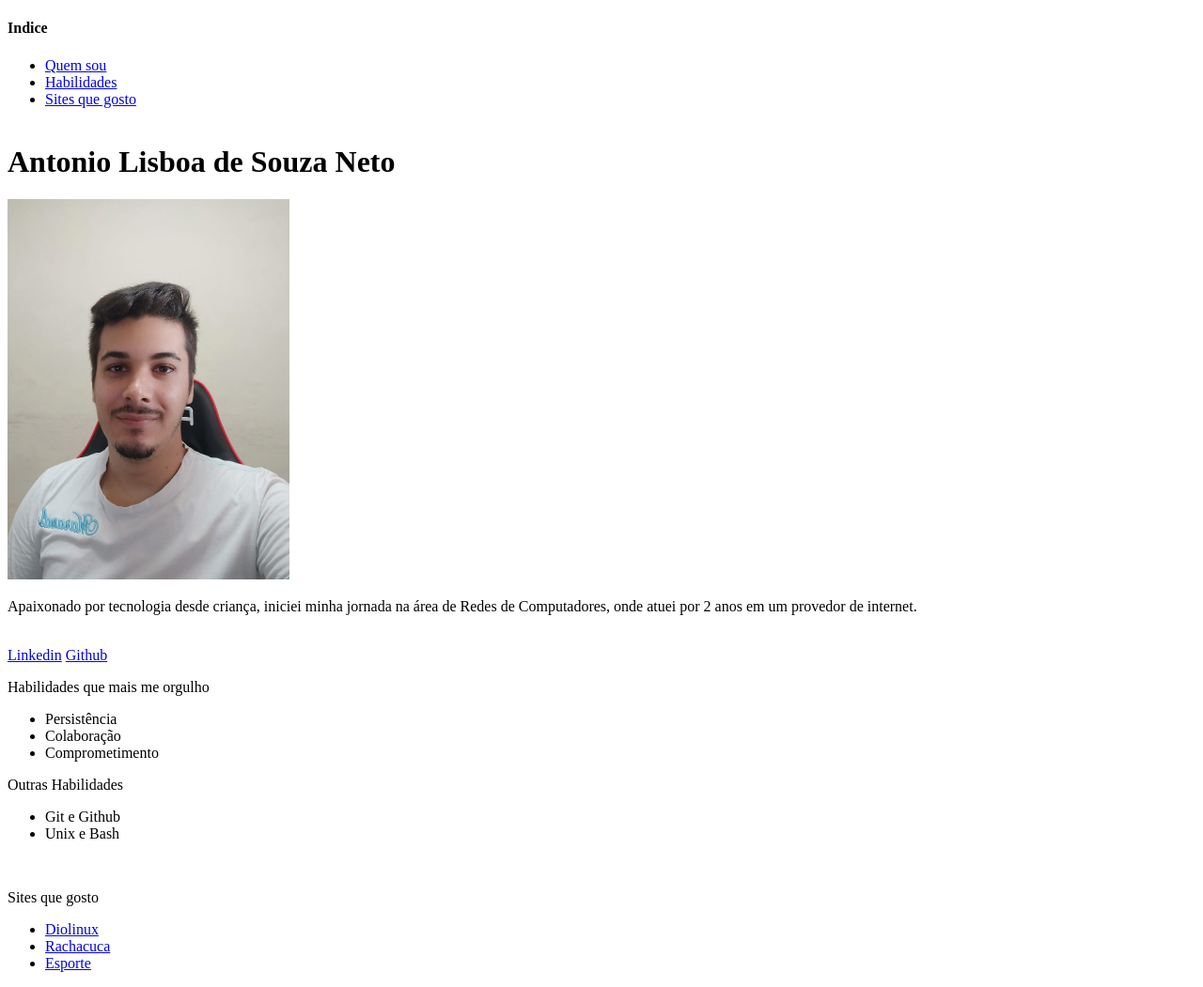
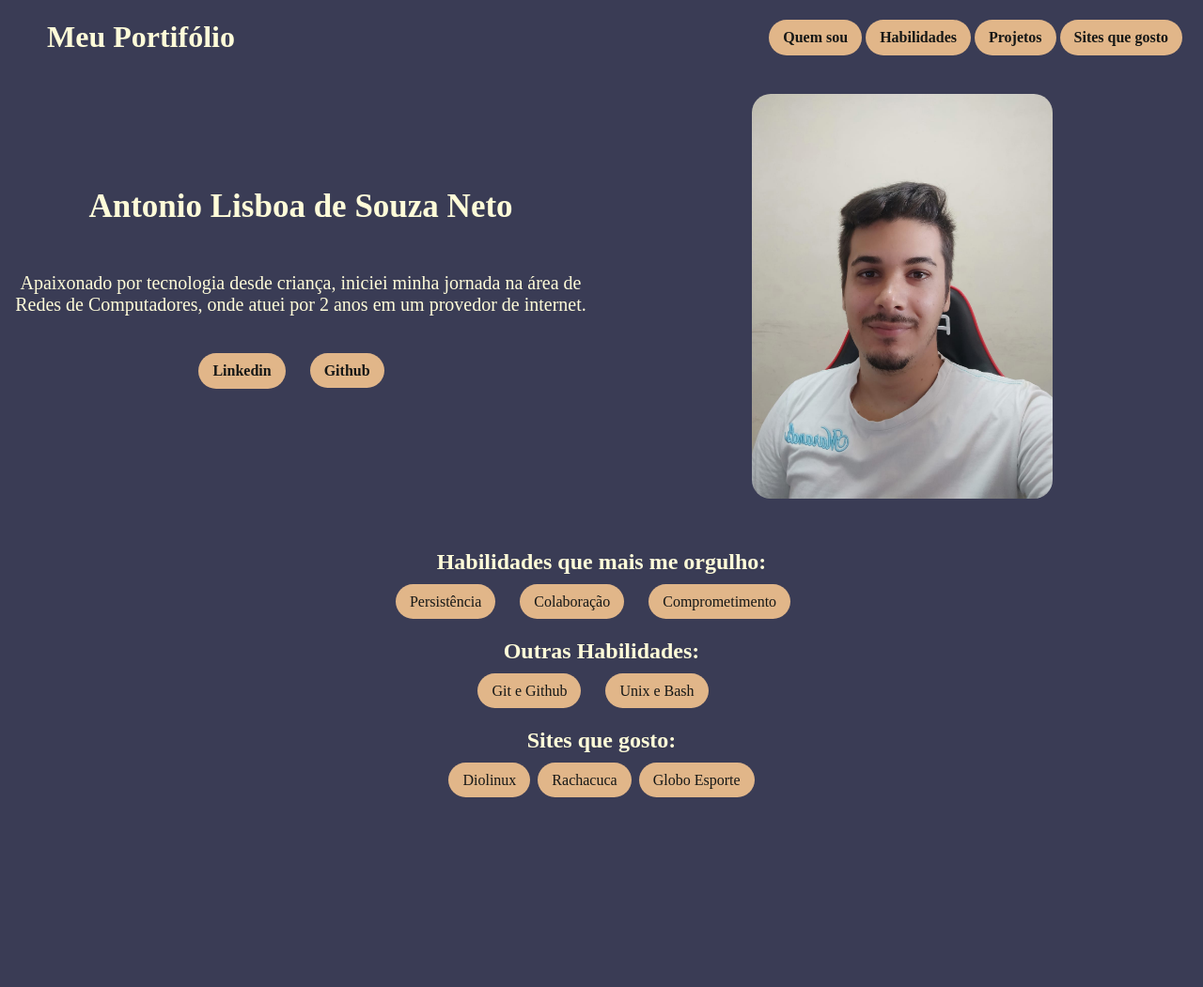
Before and after one commit to souza-neto/souza-neto.github.io, a plain HTML site: page index.html in a window 1280 px wide. Shown: the whole page at 94% size. After the commit the page ends 849 px from the top, so only its background shows below. Drawn offline with Linux system fonts and the light colour scheme.

Commit message:
Feito atualização geral da página

```diff
--- a/index.html
+++ b/index.html
@@ -4,36 +4,50 @@
     <meta charset="UTF-8">
     <meta http-equiv="X-UA-Compatible" content="IE=edge">
     <meta name="viewport" content="width=device-width, initial-scale=1.0">
+    <link rel="stylesheet" type="text/css" href="style.css">
     <title>Meu Portifólio</title>
 </head>
 <body>
-    <h4>Indice</h4>
-    <ul>
-        <li><a href="#quem-sou">Quem sou</a></li>
-        <li><a href="#hab-org">Habilidades</a></li>
-        <li><a href="#site-gosto">Sites que gosto</a></li><br>
-    </ul>
-    <h1><strong>Antonio Lisboa de Souza Neto</strong></h1>
-    <img src="profile.jpeg" alt="Minha imagem" width="300px">
-    <p id="quem-sou">Apaixonado por tecnologia desde criança, iniciei minha jornada na área de Redes de Computadores, onde atuei por 2 anos em um provedor de internet.</p><br>
-    <a href="https://www.linkedin.com/in/souza-neto/" target="_blank">Linkedin</a>
-    <a href="https://github.com/souza-neto" target="_blank">Github</a><br>
-    <p id="hab-org">Habilidades que mais me orgulho</p>
-    <ul>
-        <li>Persistência</li>
-        <li>Colaboração</li>
-        <li>Comprometimento</li>
-    </ul>
-    <p>Outras Habilidades</p>
-    <ul>
-    <li>Git e Github</li>
-    <li>Unix e Bash</li>
-    </ul><br>
-    <p id="site-gosto">Sites que gosto</p>
-    <ul>
-        <li><a href="https://diolinux.com.br/">Diolinux</a></li>
-        <li><a href="https://rachacuca.com.br/">Rachacuca</a></li>
-        <li><a href="https://ge.globo.com/futebol/times/flamengo/"> Esporte </a></li>
-    </ul>
+    <div class="main">
+        <header>
+            <h1>Meu Portifólio</h1>
+                <div class="menu-indice">
+                    <a href="#quem-sou" class="buttom-index">Quem sou</a>
+                    <a href="#hab-org" class="buttom-index">Habilidades</a>
+                    <a href="https://github.com/souza-neto?tab=repositories" class="buttom-index" target="_blank">Projetos</a>
+                    <a href="#site-gosto" class="buttom-index">Sites que gosto</a>
+                    </div>
+        </header>
+
+        <section class="card">
+            <div class="text-card">
+                <h1 id="name-full">Antonio Lisboa de Souza Neto</h1>
+                <p id="quem-sou">Apaixonado por tecnologia desde criança, iniciei minha jornada na área de Redes de Computadores, onde atuei por 2 anos em um provedor de internet.</p>
+                <a href="https://www.linkedin.com/in/souza-neto/" target="_blank" id="linkedin">Linkedin</a>
+                <a href="https://github.com/souza-neto" target="_blank" id="github">Github</a>
+            </div>
+            <div class="profile-card">
+                <img src="profile.jpeg" alt="Minha imagem" id="img-profile">
+            </div>
+        </section>
+
+        <section class="card-hab">
+            <div>
+            <h2 id="hab-org">Habilidades que mais me orgulho:</h2>
+                <a class="buttom-hab"> Persistência</a>
+                <a class="buttom-hab"> Colaboração</a>
+                <a class="buttom-hab">Comprometimento</a>
+            <h2 id="hab-outr">Outras Habilidades:</h2>
+                <a class="buttom-hab">Git e Github</a>
+                <a class="buttom-hab">Unix e Bash</a>
+            </div>
+        </section>
+        <section class="links-site">
+        <h2 id="site-gosto">Sites que gosto:</h2>
+            <a href="https://diolinux.com.br/" class="detail-site">Diolinux</a>
+            <a href="https://rachacuca.com.br/" class="detail-site">Rachacuca</a>
+            <a href="https://ge.globo.com/futebol/times/flamengo/" class="detail-site">Globo Esporte </a>
+        </section>
+    </div>
 </body>
 </html>
--- /dev/null
+++ b/style.css
@@ -0,0 +1,144 @@
+.buttom-index {
+    font-weight:bold;
+    background-color: #e1b689;
+    padding: 10px 15px;
+    text-align: center;
+    display: inline-block;
+    border-radius: 30px;
+    cursor: pointer;
+    color: #151716;
+    text-decoration: none;
+    margin: 2px;
+}
+
+header{
+    display: flex;
+    justify-content:space-between ;
+}
+
+header h1{
+    font-weight:bold;
+    margin-left: 50px;
+    color: #fffcd9;
+}
+
+.menu-indice{
+    display: flex;
+    align-items: center;
+    padding-right: 20px;
+}
+
+.card{
+    display: grid;
+    grid-template-columns: 1fr 1fr;
+    margin-top: 20px;
+}
+
+#img-profile{
+    width: 50%;
+    border-radius: 20px;
+}
+
+.profile-card{
+    text-align: center;
+
+}
+
+body {
+    background-color: #3a3c55;
+    margin: 0%;
+    border: none;
+    outline: 0;
+}
+
+.text-card{
+    text-align: center;
+}
+
+#name-full{
+    font-size: 35px;
+    font-weight:bold;
+    margin-top: 100px;
+    color: #fffcd9;
+}
+
+#quem-sou{
+    font-size: 20px;
+    margin-top: 50px;
+    color: #fffcd9;
+}
+
+#linkedin{
+    font-weight:bold;
+    background-color: #e1b689;
+    padding: 10px 15px;
+    display: inline-block;
+    border-radius: 30px;
+    cursor: pointer;
+    color: #151716;
+    text-decoration: none;
+    margin-top: 20px;
+    margin-right: 20px;
+}
+
+#github{
+    font-weight:bold;
+    background-color: #e1b689;
+    padding: 10px 15px;
+    border-radius: 30px;
+    color: #151716;
+    text-decoration: none;
+    margin: 2px;
+    margin-top: 20px;
+    margin-right: 20px;
+}
+
+.card-hab{
+    display: grid;
+    grid-template-columns: 1fr;
+    margin-top: 20px;
+    text-align: center;
+}
+
+.buttom-hab {
+    background-color: #e1b689;
+    padding: 10px 15px;
+    text-align: center;
+    border-radius: 30px;
+    color: #151716;
+    text-decoration: none;
+    margin: 2px;
+    margin-top: 20px;
+    margin-right: 20px;
+}
+
+#hab-org{
+    color: #fffcd9;
+    margin-top: 30px;
+
+}
+
+#hab-outr{
+    color: #fffcd9;
+    margin-top: 30px;
+}
+
+.links-site{
+    grid-template-columns: 1fr;
+    margin-top: 20px;
+    text-align: center;
+}
+
+#site-gosto{
+    color: #fffcd9;
+    margin-top: 30px;
+}
+
+.detail-site{
+    background-color: #e1b689;
+    padding: 10px 15px;
+    border-radius:30px;
+    color: #151716;
+    text-decoration: none;
+    margin: 2px;
+}
```
